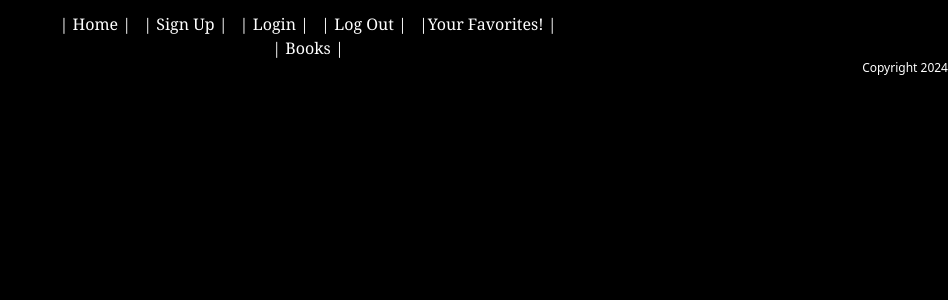
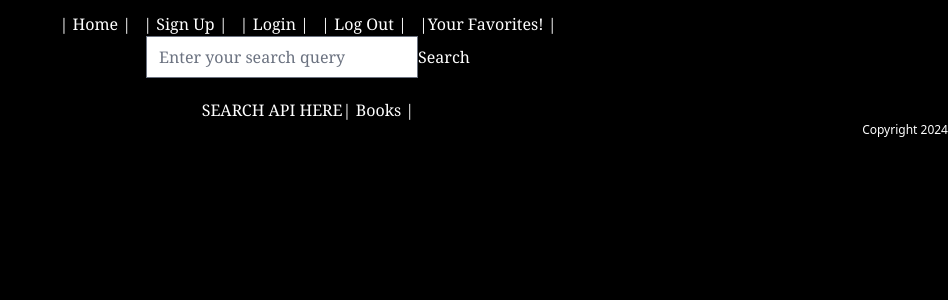
Before and after one commit to RicardoATrevino/final-project-book-frontend, a React (Vite) app: page /searchapi in a window 1280 px wide. Shown: the top 300 px of the page, without its empty margins (332-1280 px from the left). Built offline with nearby package versions, Linux system fonts and the light colour scheme; no server answers.

Commit message:
working on api

```diff
--- a/src/BooksIndex.jsx
+++ b/src/BooksIndex.jsx
@@ -8,6 +8,7 @@ import AddToFavoritesButton from "./FavoritedItems";
 export default function BooksIndex(props) {
   console.log("props be: ", props);
   const [searchFilter, setSearchFilter] = useState("");
+
   console.log();
   return (
     <div className="pt-5">
--- a/src/Content.jsx
+++ b/src/Content.jsx
@@ -10,6 +10,7 @@ import NotFound from "./NotFound";
 import { Modal } from "./Modal";
 import { BooksShow } from "./BooksShow";
 import { FavoritedShow } from "./FavoritedShow";
+import SearchAPI from "./SearchAPI";
 
 export function Content() {
   const [isBooksShowVisible, setIsBooksShowVisible] = useState(false);
@@ -40,6 +41,8 @@ export function Content() {
     <div className="text-center space-y-5 font-serif">
       {/* <SearchBar /> */}
       <Routes>
+        <Route path="/searchapi" element={<SearchAPI />} />
+
         <Route path="/signup" element={<Signup />} />
         <Route path="/login" element={<Login />} />
         <Route path="/logout" element={<LogoutLink />} />
@@ -62,6 +65,7 @@ export function Content() {
         />
       </Routes>
       <nav>
+        <Link to={"/searchapi"}> SEARCH API HERE</Link>
         <Link to={"/books"} className="BooksLink">
           | Books |
         </Link>
--- /dev/null
+++ b/src/SearchAPI.jsx
@@ -0,0 +1,38 @@
+import React, { useState } from "react";
+import axios from "axios";
+
+function SearchAPI() {
+  const [query, setQuery] = useState("");
+  const [searchResult, setSearchResult] = useState("");
+
+  const handleSearch = () => {
+    axios
+      .get(`http://localhost:3000/search.json?q=${query}`)
+      .then((response) => {
+        setSearchResult(response.data);
+        console.log(response.data);
+      })
+
+      .catch((error) => {
+        console.error("Error fetching search results:", error);
+      });
+  };
+
+  return (
+    <div>
+      <input
+        type="text"
+        value={query}
+        onChange={(e) => setQuery(e.target.value)}
+        placeholder="Enter your search query"
+        className="text-black"
+      />
+      <button onClick={handleSearch}>Search</button>
+
+      {/* Render search results */}
+      <div>{searchResult}</div>
+    </div>
+  );
+}
+
+export default SearchAPI;
--- a/src/SearchBar.jsx
+++ /dev/null
@@ -1,33 +0,0 @@
-/* eslint-disable react/prop-types */
-import BooksIndex from "./BooksIndex";
-import useState from "react";
-
-export default function SearchBar(props) {
-  const [searchFilter, setSearchFilter] = useState("");
-  return (
-    <div>
-      Search:{" "}
-      <input
-        className="text-black "
-        type="text"
-        list="titles"
-        value={searchFilter}
-        onChange={(event) => setSearchFilter(event.target.value)}
-      />
-      <datalist id="titles">
-        {props.books.map((books) => (
-          <option key="books.id">{books.title}</option>
-        ))}
-      </datalist>
-      <div className=" space-y-5 pt-5 font-serif">
-        {props.books
-          .filter((books) => books.title.toLowerCase().includes(searchFilter.toLowerCase()))
-          .map((books) => (
-            <div key={books.id} className="text-grey">
-              {" "}
-            </div>
-          ))}
-      </div>
-    </div>
-  );
-}
```
